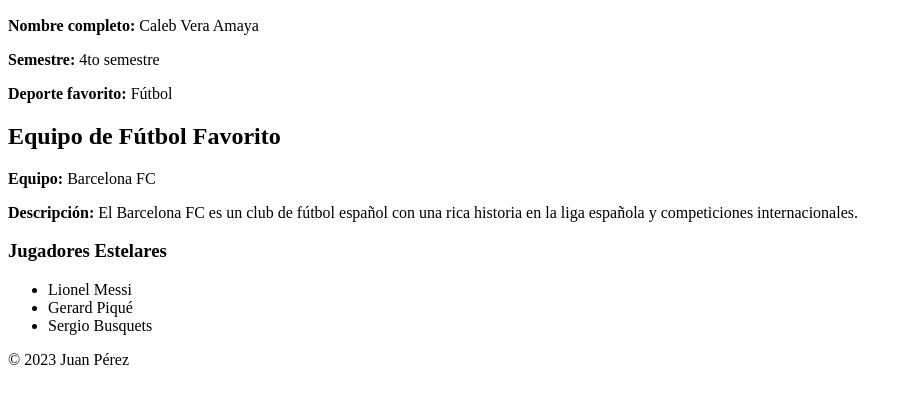
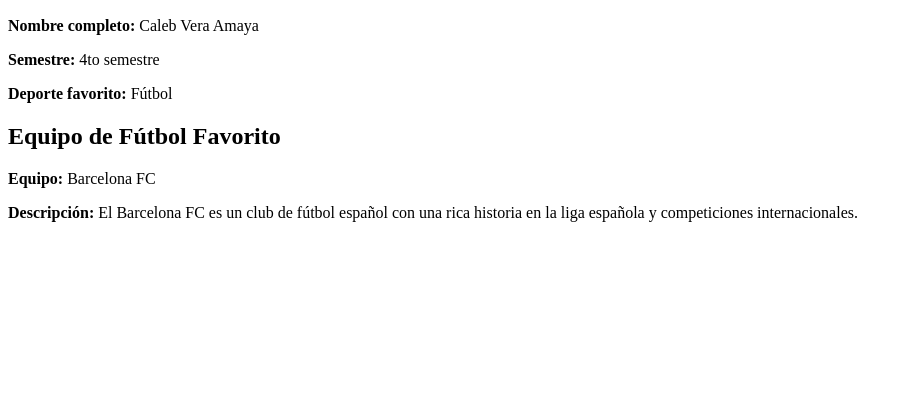
Before and after one commit to Caleb-V/PagQ, a plain HTML site: page index.html in a window 1280 px wide. Shown: the part 110-514 px from the top of the page, without its empty margins (0-912 px from the left). Drawn offline with Linux system fonts and the light colour scheme.

```diff
--- a/index.html
+++ b/index.html
@@ -19,15 +19,6 @@
         <h2>Equipo de Fútbol Favorito</h2>
         <p><strong>Equipo:</strong> Barcelona FC</p>
         <p><strong>Descripción:</strong> El Barcelona FC es un club de fútbol español con una rica historia en la liga española y competiciones internacionales.</p>
-        <h3>Jugadores Estelares</h3>
-        <ul>
-            <li>Lionel Messi</li>
-            <li>Gerard Piqué</li>
-            <li>Sergio Busquets</li>
-        </ul>
     </section>
-    <footer>
-        <p>&copy; 2023 Juan Pérez</p>
-    </footer>
 </body>
 </html>
```
